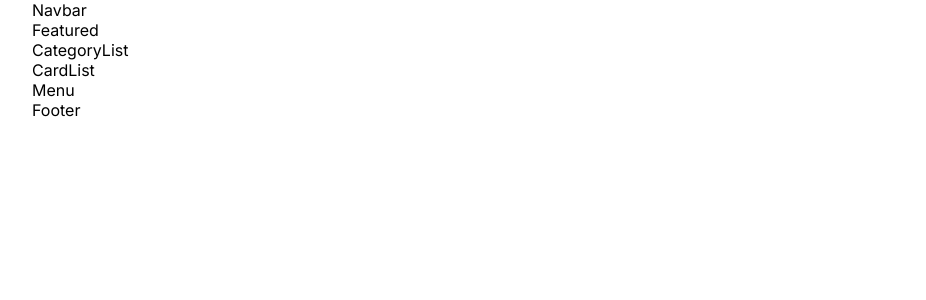
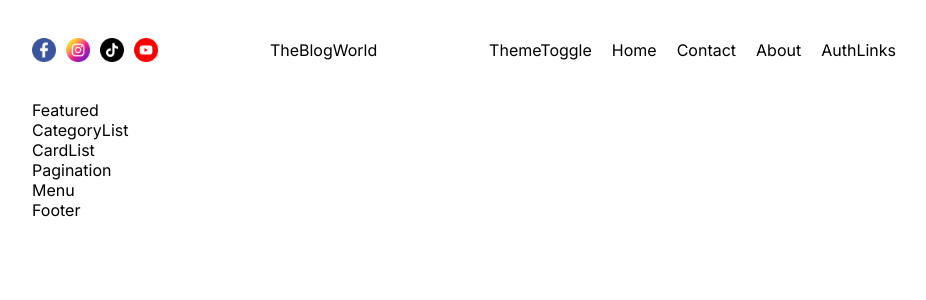
Before and after one commit to Saitejas21/blog-nextjs, a Next.js app: page / in a window 1280 px wide. Shown: the top 300 px of the page, without its empty margins (176-1102 px from the left). Built offline with nearby package versions, Linux system fonts and the light colour scheme.

Commit message:
made some components for navbar and designing

```diff
--- a/src/components/CardList/CardList.jsx
+++ b/src/components/CardList/CardList.jsx
@@ -1,9 +1,12 @@
 import React from 'react'
 import styles from './cardList.module.css'
+import Pagination from '../pagination/Pagination'
 
 function CardList() {
   return (
-    <div className={styles.container}>CardList</div>
+    <div className={styles.container}>CardList
+    <Pagination/>
+    </div>
   )
 }
 
--- /dev/null
+++ b/src/components/authLinks/AuthLinks.jsx
@@ -0,0 +1,10 @@
+import React from 'react'
+import styles from './authLinks.module.css'
+
+function AuthLinks() {
+  return (
+    <div className={styles.container}>AuthLinks</div>
+  )
+}
+
+export default AuthLinks
--- a/src/components/navbar/Navbar.jsx
+++ b/src/components/navbar/Navbar.jsx
@@ -1,9 +1,28 @@
 import React from 'react'
 import styles from './navbar.module.css'
+import Image from 'next/image'
+import Link from 'next/link'
+import AuthLinks from '../authLinks/AuthLinks'
+import ThemeToggle from '../themeToggle/ThemeToggle'
 
 function Navbar() {
   return (
-    <div className={styles.container}>Navbar</div>
+    <div className={styles.container}>
+      <div className={styles.social}>
+        <Image src="/facebook.png" alt='facebook' width={24} height={24}/>
+        <Image src="/instagram.png" alt='instagram' width={24} height={24}/>
+        <Image src="/tiktok.png" alt='tiktok' width={24} height={24}/>
+        <Image src="/youtube.png" alt='youtube' width={24} height={24}/>
+      </div>
+      <div className={styles.logo}>TheBlogWorld</div>
+      <div className={styles.links}>
+        <ThemeToggle/>
+        <Link href="/">Home</Link>
+        <Link href="/">Contact</Link>
+        <Link href="/">About</Link>
+        <AuthLinks/>
+      </div>
+    </div>
   )
 }
 
--- a/src/components/navbar/navbar.module.css
+++ b/src/components/navbar/navbar.module.css
@@ -1,2 +1,17 @@
 .container{
+    display: flex;
+    align-items: center;
+    justify-content: space-between;
+    height: 100px;
 }
+
+.social{
+    display: flex;
+    gap: 10px;
+
+}
+
+.links{
+    display: flex;
+    gap: 20px;
+}
--- /dev/null
+++ b/src/components/themeToggle/ThemeToggle.jsx
@@ -0,0 +1,10 @@
+import React from 'react'
+import styles from './themeToggle.module.css'
+
+function ThemeToggle() {
+  return (
+    <div className={styles.container}>ThemeToggle</div>
+  )
+}
+
+export default ThemeToggle
```
Also changed, not shown: src/components/authLinks/authLinks.module.css (added), src/components/themeToggle/themeToggle.module.css (added).
